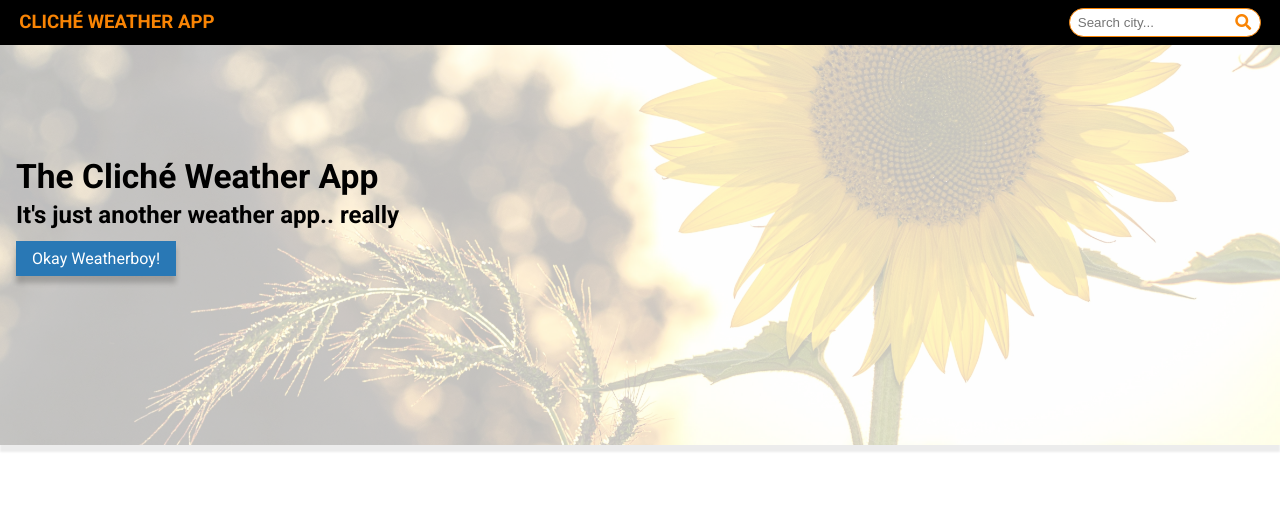
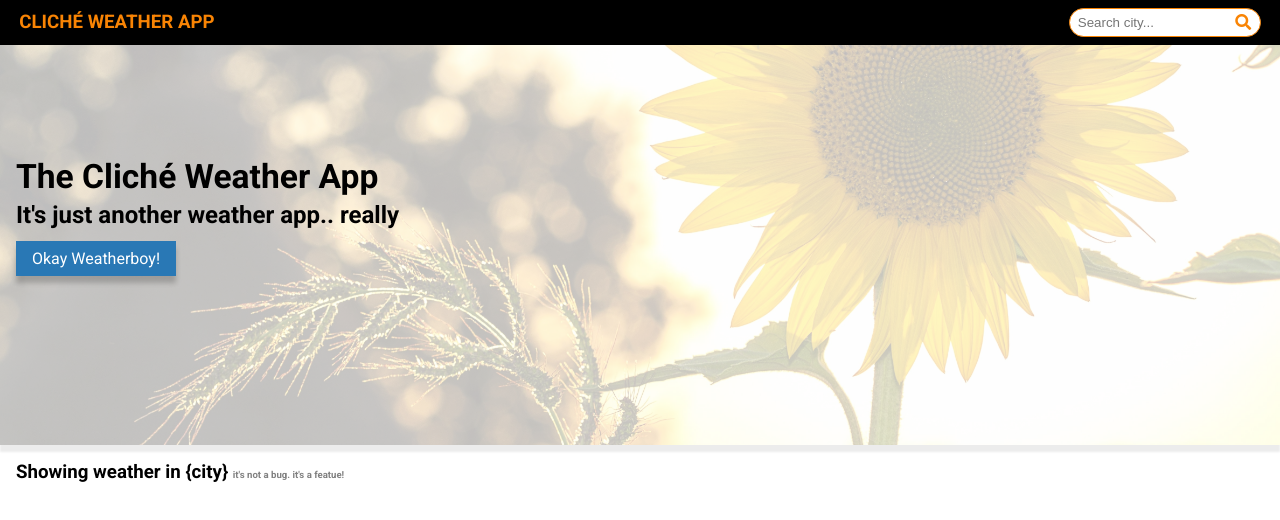
Before and after one commit to knowledgeReignsSupreme/cliche-weather-app, a React (Create React App) app: page / in a window 1280 px wide. Shown: the top 520 px of the page. Built offline with nearby package versions, Linux system fonts and the light colour scheme.

Commit message:
useFetchWeather custom hook

```diff
--- a/src/App.js
+++ b/src/App.js
@@ -5,9 +5,14 @@ import Appbar from './Appbar';
 function App() {
   const inputRef = useRef();
   const [isSearching, setIsSearching] = useState(false);
+  const [city, setCity] = useState('');
 
   function toggleIsSearching() {
     setIsSearching(!isSearching);
+  }
+
+  function setCityKeyword(e) {
+    setCity(e.target.value);
   }
 
   useEffect(() => {
@@ -16,8 +21,9 @@ function App() {
 
   return (
     <>
-      <Appbar inputRef={inputRef} />
+      <Appbar inputRef={inputRef} setCityKeyword={setCityKeyword} />
       <Header toggleIsSearching={toggleIsSearching} />
+      <WeatherDisplay city={city} />
     </>
   );
 }
@@ -39,3 +45,23 @@ function Header({ toggleIsSearching }) {
     </header>
   );
 }
+
+function WeatherDisplay({ city }) {
+  return (
+    <div className='weather'>
+      <div className='weather__content'>
+        <h3 className='weather__header'>
+          Showing weather in{' '}
+          {city || (
+            <>
+              {'{city}'}{' '}
+              <span className='weather__small-text'>
+                it's not a bug. it's a featue!
+              </span>
+            </>
+          )}
+        </h3>
+      </div>
+    </div>
+  );
+}
--- a/src/App.scss
+++ b/src/App.scss
@@ -76,6 +76,29 @@
       }
     }
   }
+}
 
 
+.weather {
+  margin-top: 1rem;
+
+  &__content {
+    max-width: 2000px;
+    margin: 0 auto;
+  }
+
+  &__small-text {
+    color: $text;
+    font-size: .6rem;
+  }
+
+
+  @media (max-width: 900px) {
+    align-items: center;
+    text-align: center;
+  }
+
+  @media (min-width: 900px) {
+    margin-left: 1rem;
+  }
 }
--- a/src/Appbar.js
+++ b/src/Appbar.js
@@ -1,7 +1,7 @@
 import React, { useState } from 'react';
 import './appbar.scss';
 
-export default function Appbar({ inputRef }) {
+export default function Appbar({ inputRef, setCityKeyword }) {
   return (
     <nav className='nav__outter'>
       <div className='nav__inner'>
@@ -11,19 +11,20 @@ export default function Appbar({ inputRef }) {
         >
           <h3>Cliché Weather App</h3>
         </div>
-        <SearchBox inputRef={inputRef} />
+        <SearchBox inputRef={inputRef} setCityKeyword={setCityKeyword} />
       </div>
     </nav>
   );
 }
 
-function SearchBox({ inputRef }) {
+function SearchBox({ inputRef, setCityKeyword }) {
   return (
     <div className='search__box'>
       <input
         ref={inputRef}
         className='search__box__input'
         placeholder='Search city...'
+        onChange={setCityKeyword}
       />
       <i class='fas fa-search'></i>
     </div>
```
Also changed, not shown: src/useFetchWeather.js (added, +20 -0 lines).
